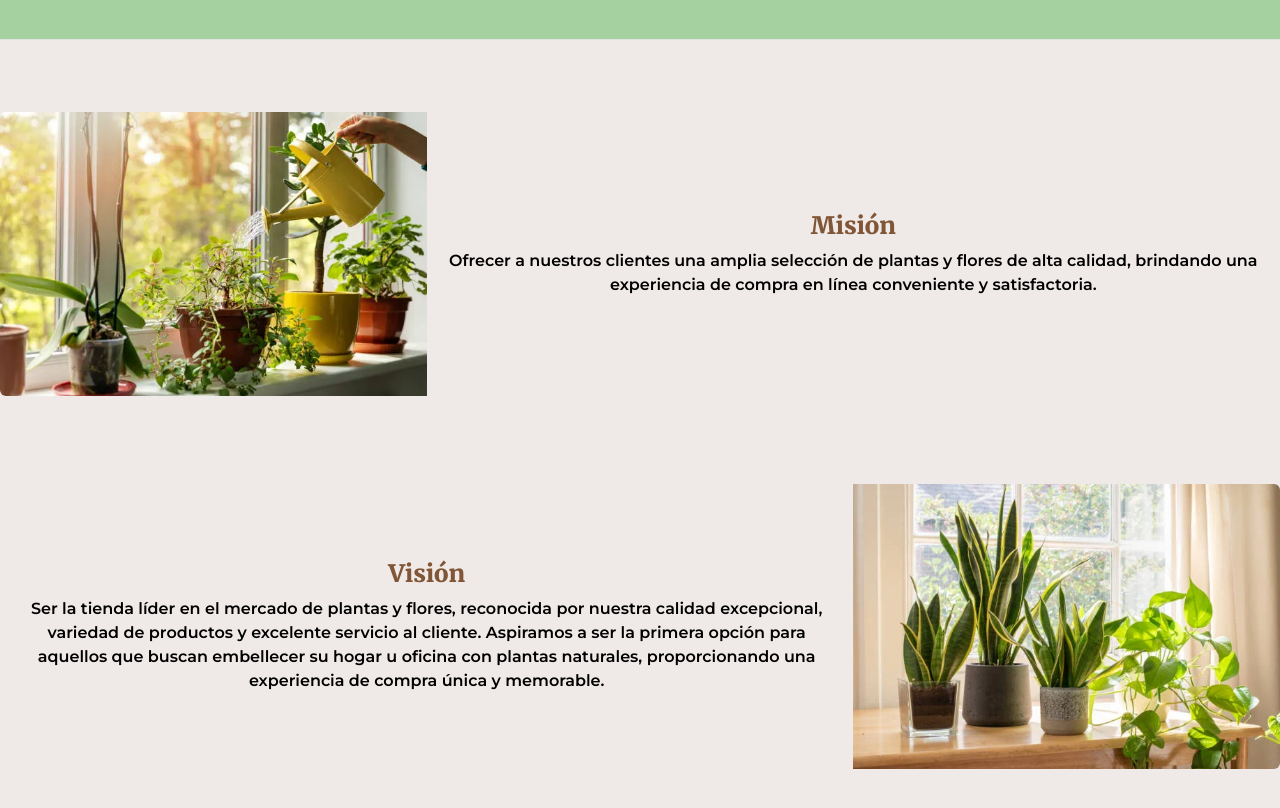
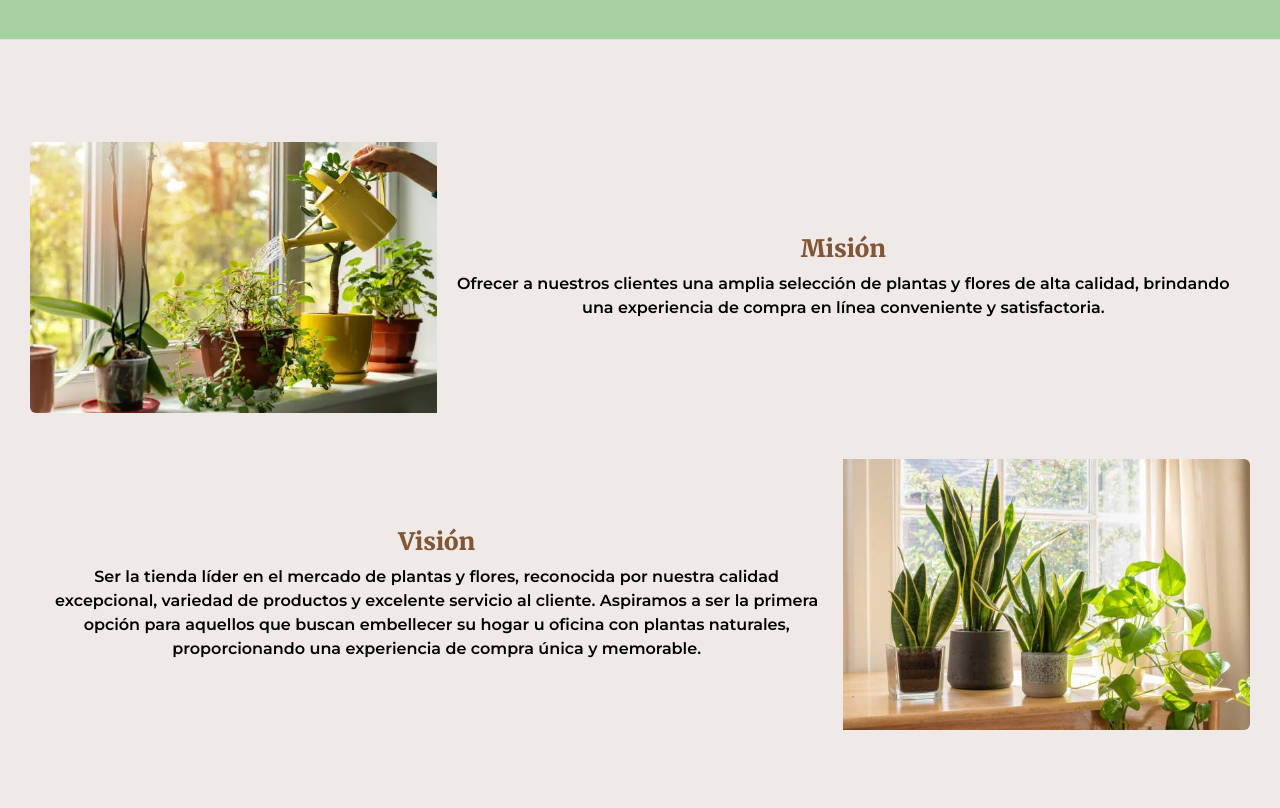
Before and after one commit to bergmani/Sobre-nosotros, a plain HTML site: page index.html in a window 1280 px wide. Shown: the part 110-918 px from the top of the page. Before the commit the page ends 895 px from the top, so only its background shows below. Drawn offline with nearby package versions, Linux system fonts and the light colour scheme.

Commit message:
se añadieron margenes a las tarjetas

```diff
--- a/index.html
+++ b/index.html
@@ -26,9 +26,11 @@
 
 <!-- Inicio Mision y Vision -->
     <br><br><br>
-    <div class="d-flex justify-content-md-center" >
-        <div class="card mb-3 border-0" style="max-width: 1500px;">
-            <div class="row g-0">
+<!-- <div class="container">
+    <div class="row "> -->
+        <div class="misionVision d-flex justify-content-md-center" >
+            <div class="card mb-3 border-0" style="max-width: 1500px;" >
+                <div class="row g-0 ">
                     <div class="col-md-4">
                     <img src="./src/images/mision-image.webp" class="img-fluid rounded-start" alt="Imagen regando las plantas en una ventana">
                     </div>
@@ -41,8 +43,10 @@
                 </div>
             </div>
         </div>
-        <br><br><br>
-    <div class="d-flex justify-content-md-center">
+    <!-- </div> -->
+
+    <!-- <div class="row"> -->
+        <div class="misionVision justify-content-md-center">
             <div class="card mb-3 border-0" style="max-width: 1500px;">
                 <div class="row g-0">
                     <div class="contenedor-texto d-flex align-items-center col-md-8">
@@ -57,6 +61,12 @@
                 </div>
             </div>
         </div>
+    </div>
+<!-- </div> -->
+
+
+    <br><br><br>
+
 <!-- Final Mision y Vision -->
 </body>
 </html>
--- a/styles/styles.css
+++ b/styles/styles.css
@@ -20,6 +20,10 @@ body {
 
 }
 
+.misionVision{
+    margin: 30px;
+}
+
 .contenedor-texto{
     background-color: #EFE9E7;
 
```
Lines whose indentation alone changed are shown as unchanged.
